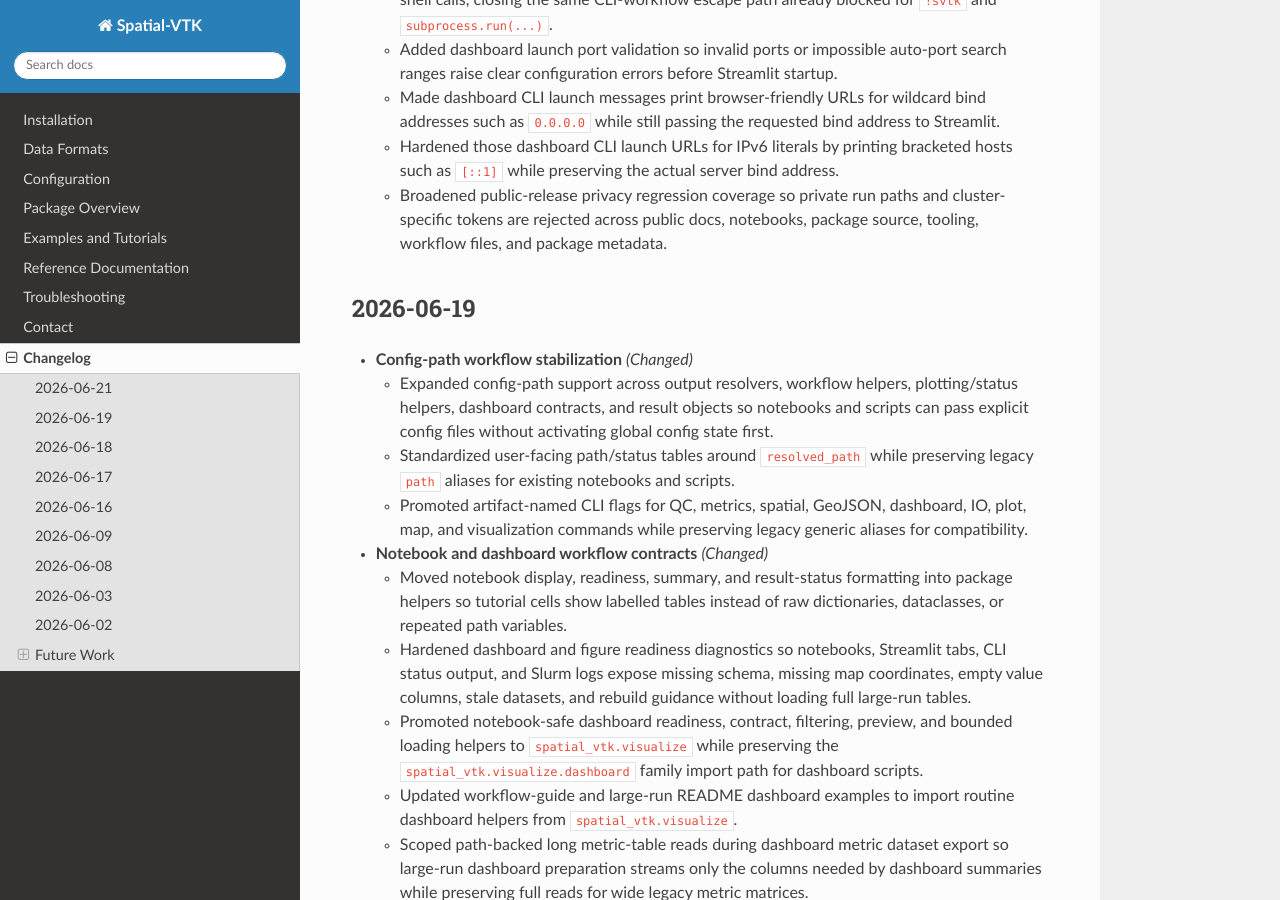
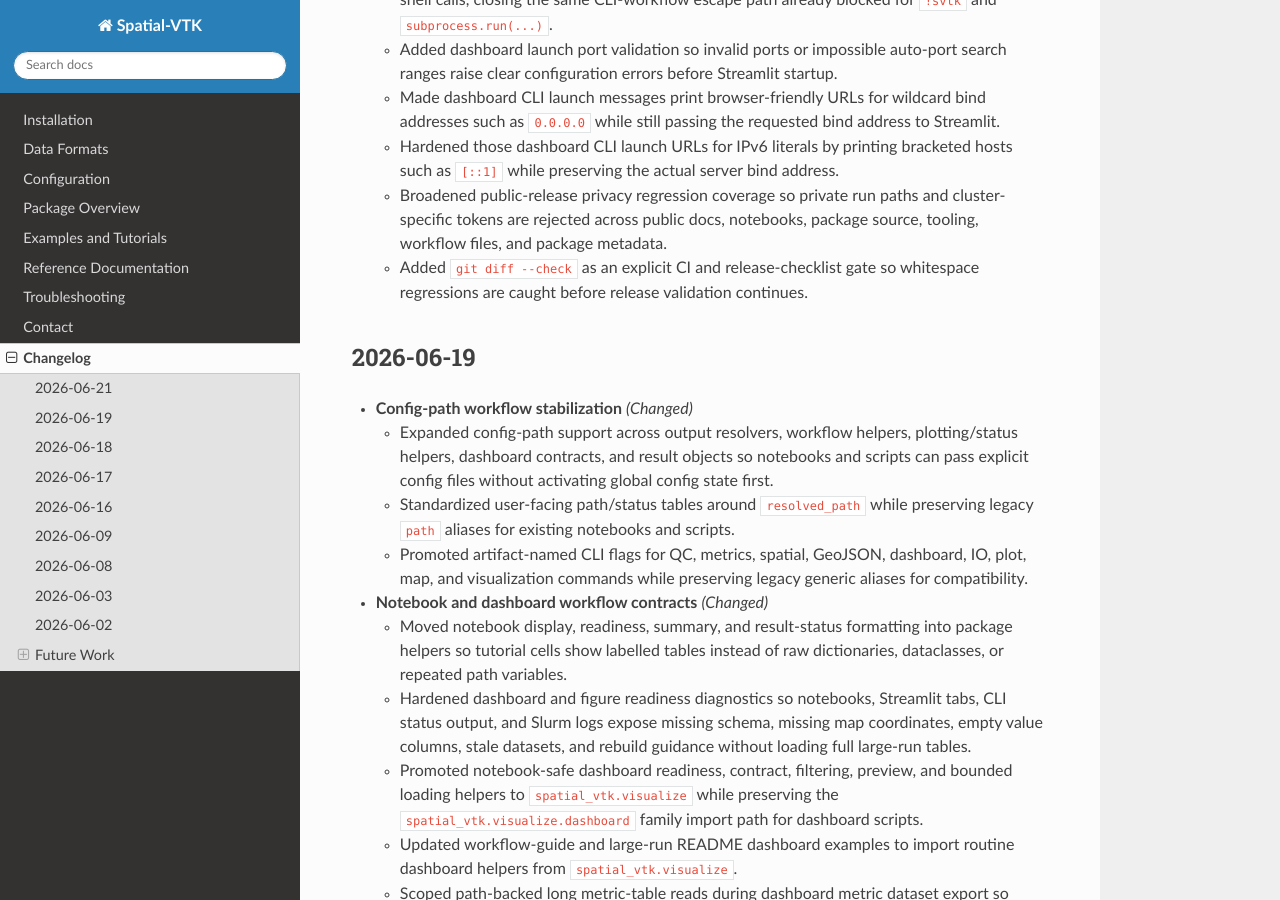
Before and after one commit to bcbirkel/spatial-vtk, a Sphinx documentation site: the page built from docs/changelog.rst, in a window 1280 px wide and 900 px high, scrolled down 1646 px. Built offline with Sphinx 7.4.7 and the Read the Docs theme 3.1.0, drawn with Linux system fonts in a browser that asks for light colours.

Commit message:
Add whitespace release validation gate

```diff
--- a/docs/changelog.rst
+++ b/docs/changelog.rst
@@ -89,6 +89,8 @@
   - Broadened public-release privacy regression coverage so private run paths
     and cluster-specific tokens are rejected across public docs, notebooks,
     package source, tooling, workflow files, and package metadata.
+  - Added ``git diff --check`` as an explicit CI and release-checklist gate so
+    whitespace regressions are caught before release validation continues.
 
 2026-06-19
 ----------
```
Also changed, not shown: RELEASE_CHECKLIST.md (+1 -0 lines), 2 other files.
